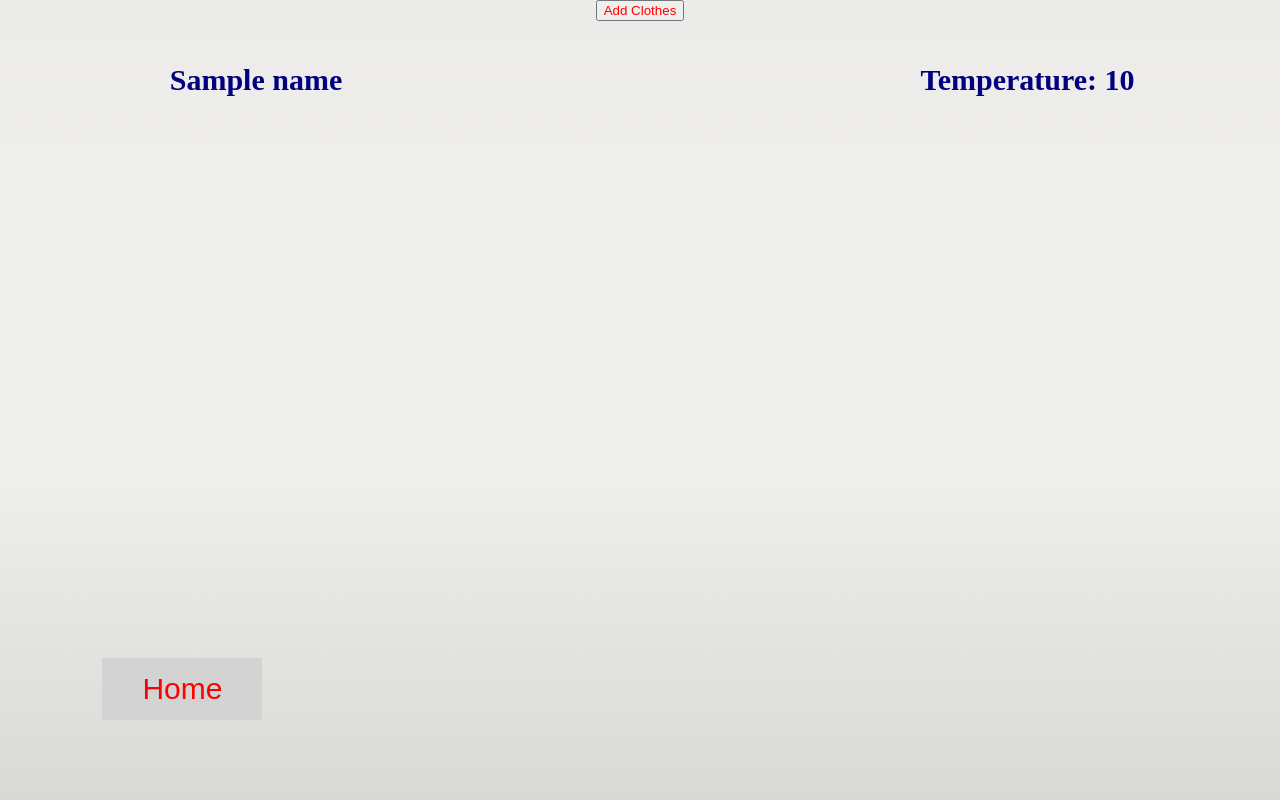
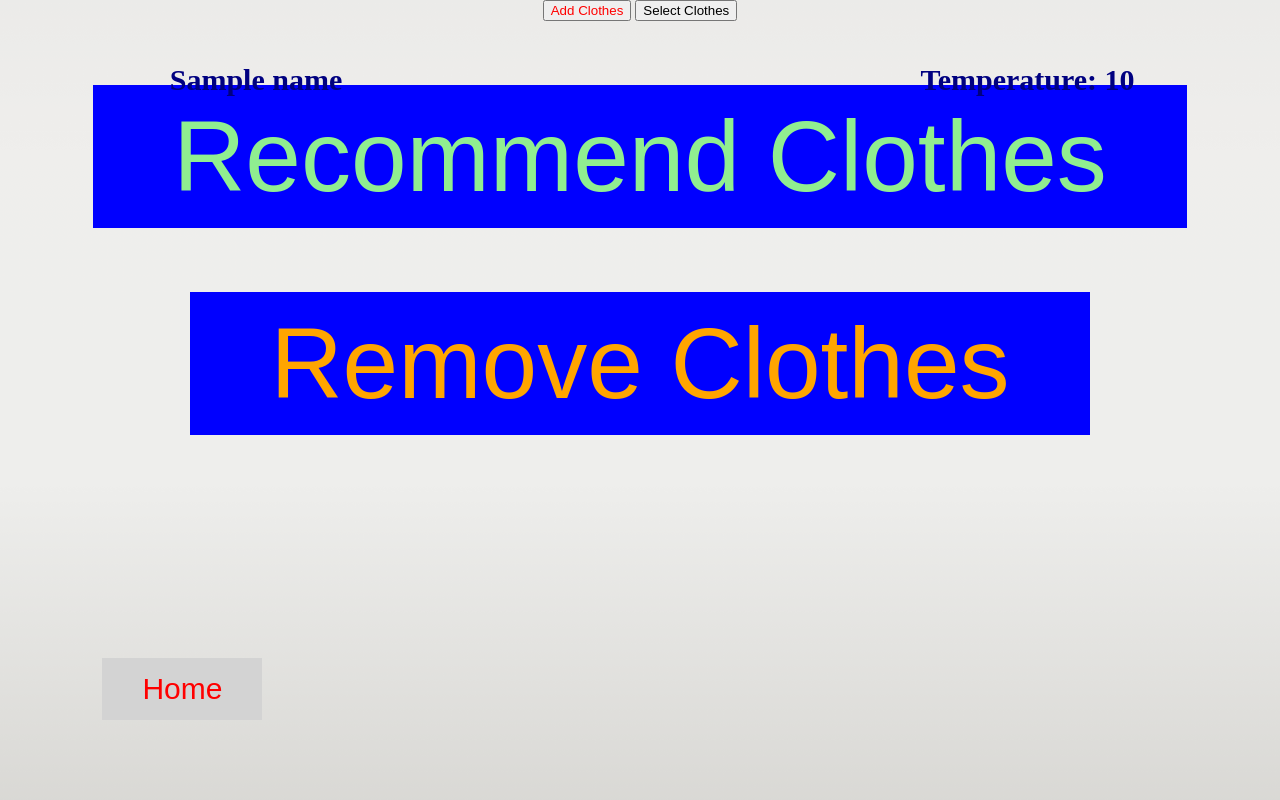
Before and after one commit to aaysan/Senior-Design-UI, a Flask app: template templates/post_login_main.html in a window 1280 px wide. Run offline with Flask 2, Linux system fonts and the light colour scheme; the template is opened without the code that fills it: most values are stand-ins (such as "Sample title", 1, 10 or a date in 2020).

Commit message:
Second update

```diff
--- a/main.py
+++ b/main.py
@@ -18,7 +18,6 @@ class Information:
 
     def __init__(self):
         return
-
 
 
 @app.route("/",methods=['GET', 'POST'])
--- a/templates/post_login_main.html
+++ b/templates/post_login_main.html
@@ -43,10 +43,10 @@
 		</div>
 			<center>
 				<p>
-					<button class="Add">Add Clothes</button>
-					<!-- <button onclick="location.href='display.html'"class="loginbtn Select">Select Clothes</button>
-					<button onclick="location.href='Recommend.html'"class="loginbtn Recommend">Recommend Clothes</button>
-					<button onclick="location.href='Sophia.html'"class="loginbtn Remove">Remove Clothes</button> -->
+					<button onclick="location.href='display.html'"class="func Add">Add Clothes</button>
+					<button onclick="location.href='display.html'"class="func Select">Select Clothes</button>
+					<button onclick="location.href='Recommend.html'"class="func2 Recommend">Recommend Clothes</button>
+					<button onclick="location.href='Sophia.html'"class="func2 Remove">Remove Clothes</button>
 				</p>
 			</center>
 			<button onclick="location.href='index.html'"class="back Home">Home</button>
```
